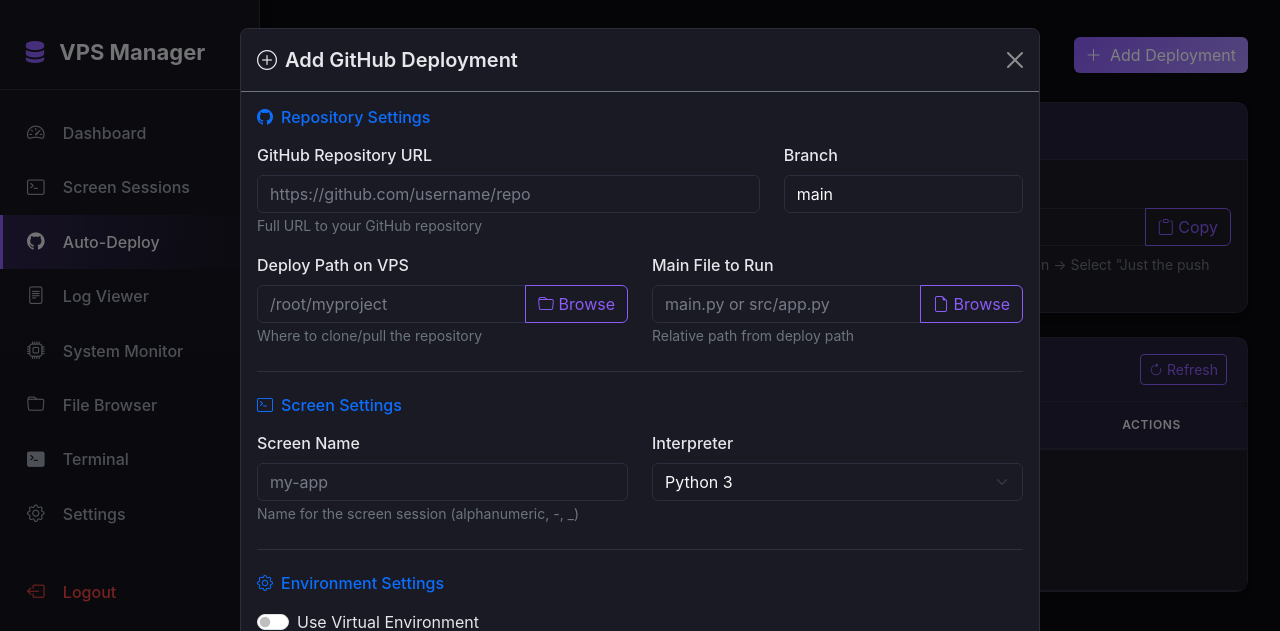
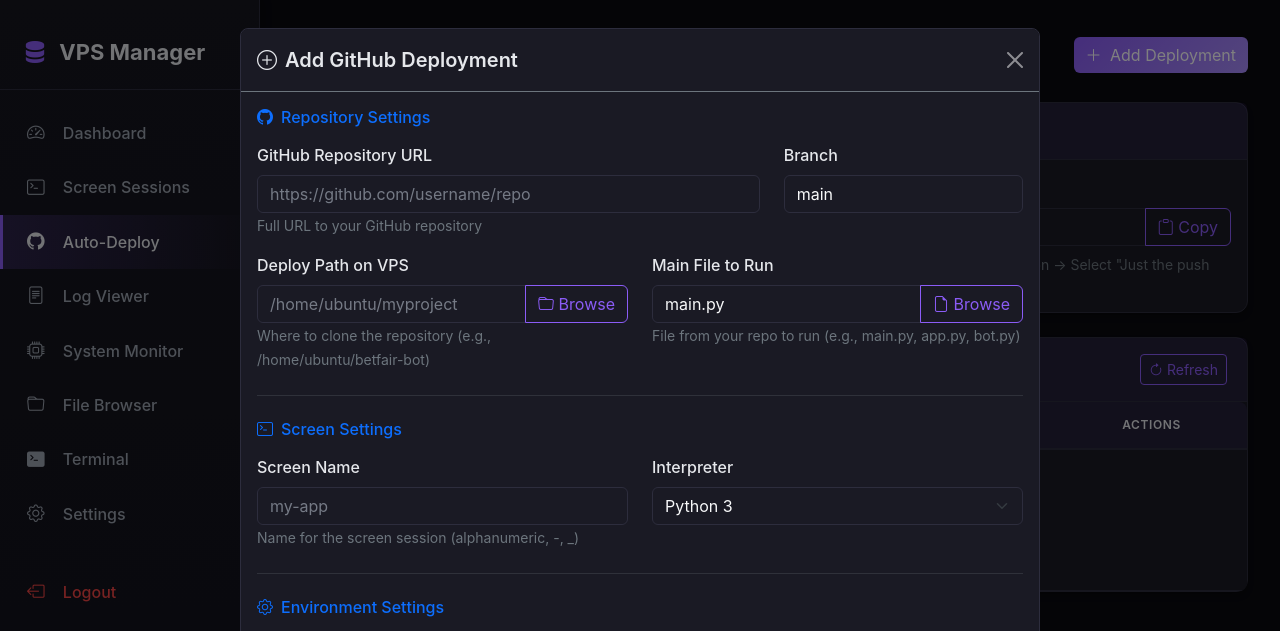
Before and after one commit to jacklot1122/vps-management-gui, a Flask app: page /deployments in a window 1280 px wide, after a click on "Add Deployment". Shown: the top 631 px of the page. Run offline with Flask 3, Linux system fonts and the light colour scheme; the visitor is signed in with stand-in values (Sample User, id 1); data that the repository does not hold is empty; some libraries are stand-ins or nearby versions.

Commit message:
Improve main file field: default to main.py, browse from deploy path

```diff
--- a/templates/deployments.html
+++ b/templates/deployments.html
@@ -95,23 +95,23 @@
                             <label class="form-label">Deploy Path on VPS</label>
                             <div class="input-group">
                                 <input type="text" class="form-control bg-dark text-light" name="deploy_path"
-                                       id="deployPathInput" placeholder="/root/myproject" required>
+                                       id="deployPathInput" placeholder="/home/ubuntu/myproject" required>
                                 <button type="button" class="btn btn-outline-primary" onclick="openPathBrowser('deployPathInput')">
                                     <i class="bi bi-folder"></i> Browse
                                 </button>
                             </div>
-                            <small class="text-secondary">Where to clone/pull the repository</small>
+                            <small class="text-secondary">Where to clone the repository (e.g., /home/ubuntu/betfair-bot)</small>
                         </div>
                         <div class="col-md-6">
                             <label class="form-label">Main File to Run</label>
                             <div class="input-group">
                                 <input type="text" class="form-control bg-dark text-light" name="main_file"
-                                       id="mainFileInput" placeholder="main.py or src/app.py" required>
-                                <button type="button" class="btn btn-outline-primary" onclick="openFileBrowser('mainFileInput')">
+                                       id="mainFileInput" value="main.py" placeholder="main.py" required>
+                                <button type="button" class="btn btn-outline-primary" onclick="openFileBrowserFromDeploy()">
                                     <i class="bi bi-file-earmark"></i> Browse
                                 </button>
                             </div>
-                            <small class="text-secondary">Relative path from deploy path</small>
+                            <small class="text-secondary">File from your repo to run (e.g., main.py, app.py, bot.py)</small>
                         </div>
                     </div>
 
@@ -593,6 +593,19 @@
     new bootstrap.Modal(document.getElementById('pathBrowserModal')).show();
 }
 
+function openFileBrowserFromDeploy() {
+    const deployPath = document.getElementById('deployPathInput')?.value;
+    if (!deployPath) {
+        showToast('Please set the Deploy Path first', 'warning');
+        return;
+    }
+    currentTargetInput = 'mainFileInput';
+    browseForFile = true;
+    currentBrowserPath = deployPath;
+    loadBrowserDirectory(currentBrowserPath);
+    new bootstrap.Modal(document.getElementById('pathBrowserModal')).show();
+}
+
 function loadBrowserDirectory(path) {
     document.getElementById('browserPath').textContent = path;
     document.getElementById('browserContent').innerHTML = `
```
